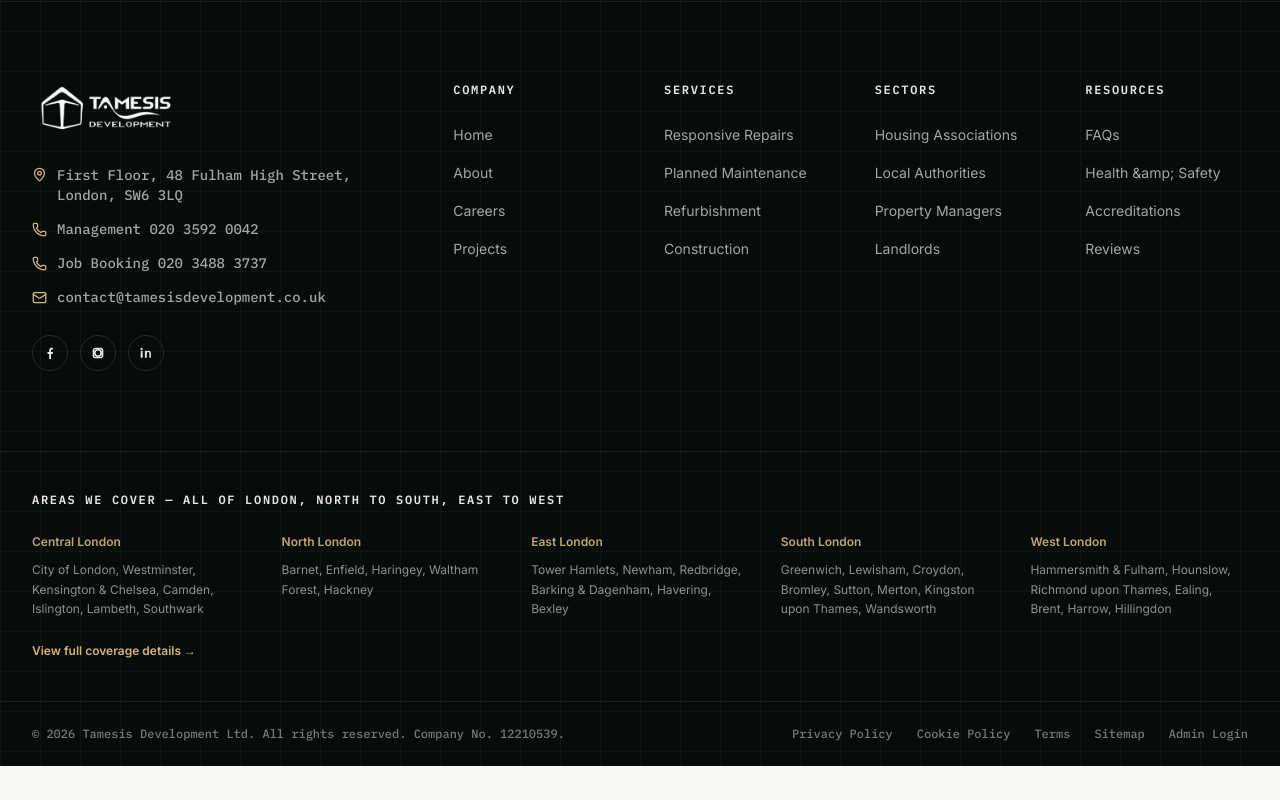
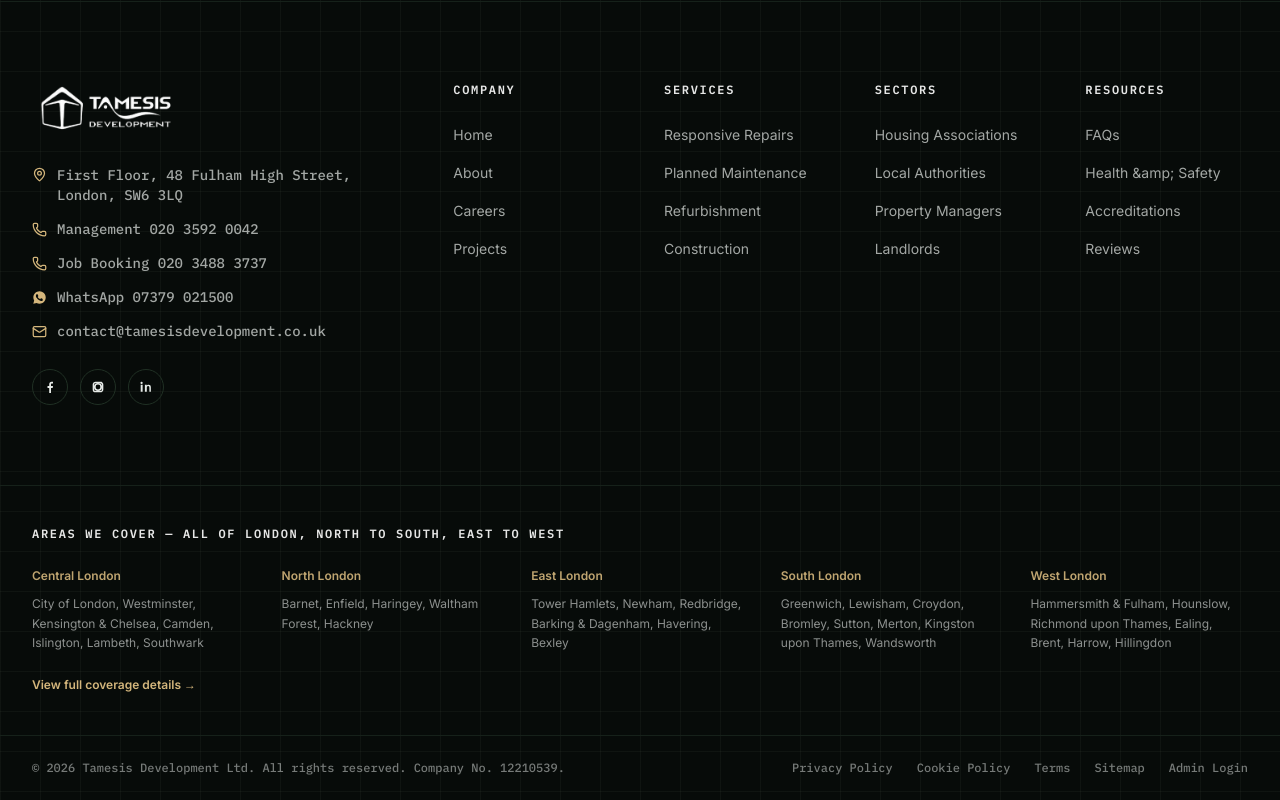
Before and after one commit to rankdent-hash/Tamesis-development, a React (Vite) app: page / in a window 1280 px wide. Shown: the part 11144-11944 px from the top of the page. Before the commit the page ends 11910 px from the top, so only its background shows below. Built offline with nearby package versions, Linux system fonts and the light colour scheme.

Commit message:
Add WhatsApp number (07379 021500) to footer and Contact page, both linking to a wa.me click-to-chat link

```diff
--- a/src/components/Footer.tsx
+++ b/src/components/Footer.tsx
@@ -97,6 +97,17 @@ export function Footer() {
             <a href={`tel:${company.phoneJobBooking.replace(/\s/g, "")}`} className="flex items-center gap-2.5 hover:text-orange-400 transition-colors">
               <Phone size={15} className="text-orange-400" /> Job Booking {company.phoneJobBooking}
             </a>
+            <a
+              href={`https://wa.me/44${company.whatsapp.replace(/\s/g, "").replace(/^0/, "")}`}
+              target="_blank"
+              rel="noopener noreferrer"
+              className="flex items-center gap-2.5 hover:text-orange-400 transition-colors"
+            >
+              <svg width="15" height="15" viewBox="0 0 24 24" fill="currentColor" className="text-orange-400 shrink-0">
+                <path d="M12.04 2C6.58 2 2.13 6.45 2.13 11.91c0 1.75.46 3.45 1.32 4.95L2.05 22l5.25-1.38a9.9 9.9 0 0 0 4.74 1.21h.01c5.46 0 9.9-4.45 9.9-9.92 0-2.65-1.03-5.14-2.9-7.01A9.82 9.82 0 0 0 12.04 2Zm5.8 14.13c-.24.68-1.42 1.32-1.96 1.4-.5.08-1.13.11-1.83-.12-.42-.13-.96-.31-1.66-.6-2.92-1.26-4.83-4.2-4.98-4.4-.15-.19-1.19-1.58-1.19-3.01 0-1.43.75-2.13 1.02-2.43.26-.29.57-.36.76-.36l.55.01c.18.01.41-.07.64.49.24.58.81 2 .88 2.14.07.15.12.32.02.51-.09.19-.14.31-.28.48-.14.16-.29.36-.42.48-.14.13-.28.27-.12.53.15.26.68 1.13 1.47 1.83 1.01.9 1.87 1.18 2.13 1.31.26.13.41.11.56-.07.15-.18.64-.75.81-1.01.17-.26.34-.21.57-.13.24.09 1.5.71 1.76.84.26.13.43.19.49.3.06.11.06.63-.18 1.31Z" />
+              </svg>
+              WhatsApp {company.whatsapp}
+            </a>
             <a href={`mailto:${company.email}`} className="flex items-center gap-2.5 hover:text-orange-400 transition-colors">
               <Mail size={15} className="text-orange-400" /> {company.email}
             </a>
--- a/src/data/content.ts
+++ b/src/data/content.ts
@@ -5,6 +5,7 @@ export const company = {
   addressLines: ["First Floor", "48 Fulham High Street", "London", "SW6 3LQ"],
   phoneManagement: "020 3592 0042",
   phoneJobBooking: "020 3488 3737",
+  whatsapp: "07379 021500",
   email: "contact@tamesisdevelopment.co.uk",
 };
 
--- a/src/pages/Contact.tsx
+++ b/src/pages/Contact.tsx
@@ -1,5 +1,5 @@
 import { useState, type FormEvent } from "react";
-import { Mail, MapPin, Phone, Clock, CheckCircle2, AlertCircle, User, MessageSquare, HelpCircle } from "lucide-react";
+import { Mail, MapPin, Phone, Clock, CheckCircle2, AlertCircle, User, MessageSquare, HelpCircle, MessageCircle } from "lucide-react";
 import { Header } from "../components/Header";
 import { Seo } from "../components/Seo";
 import { seoMeta } from "../data/seoMeta";
@@ -58,6 +58,7 @@ export function Contact() {
                   { icon: MapPin, label: "Office", value: company.addressLines.join(", ") },
                   { icon: Phone, label: "Management", value: company.phoneManagement, href: `tel:${company.phoneManagement.replace(/\s/g, "")}` },
                   { icon: Phone, label: "Job Booking", value: company.phoneJobBooking, href: `tel:${company.phoneJobBooking.replace(/\s/g, "")}` },
+                  { icon: MessageCircle, label: "WhatsApp", value: company.whatsapp, href: `https://wa.me/44${company.whatsapp.replace(/\s/g, "").replace(/^0/, "")}` },
                   { icon: Mail, label: "Email", value: company.email, href: `mailto:${company.email}` },
                   { icon: Clock, label: "Opening Hours", value: "Mon–Fri: 8:00–17:30 · Emergency callout available 24/7" },
                 ].map((item) => (
```
